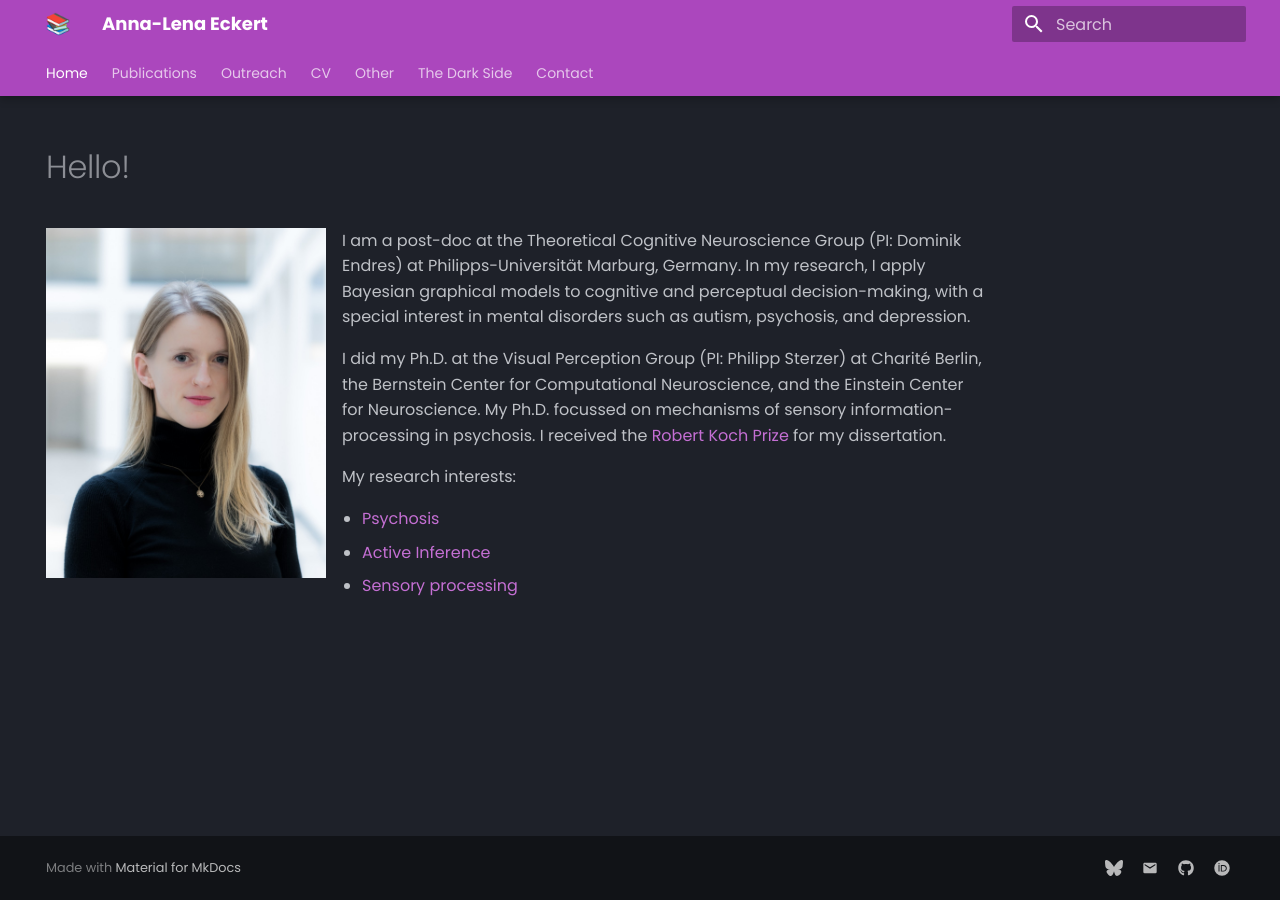
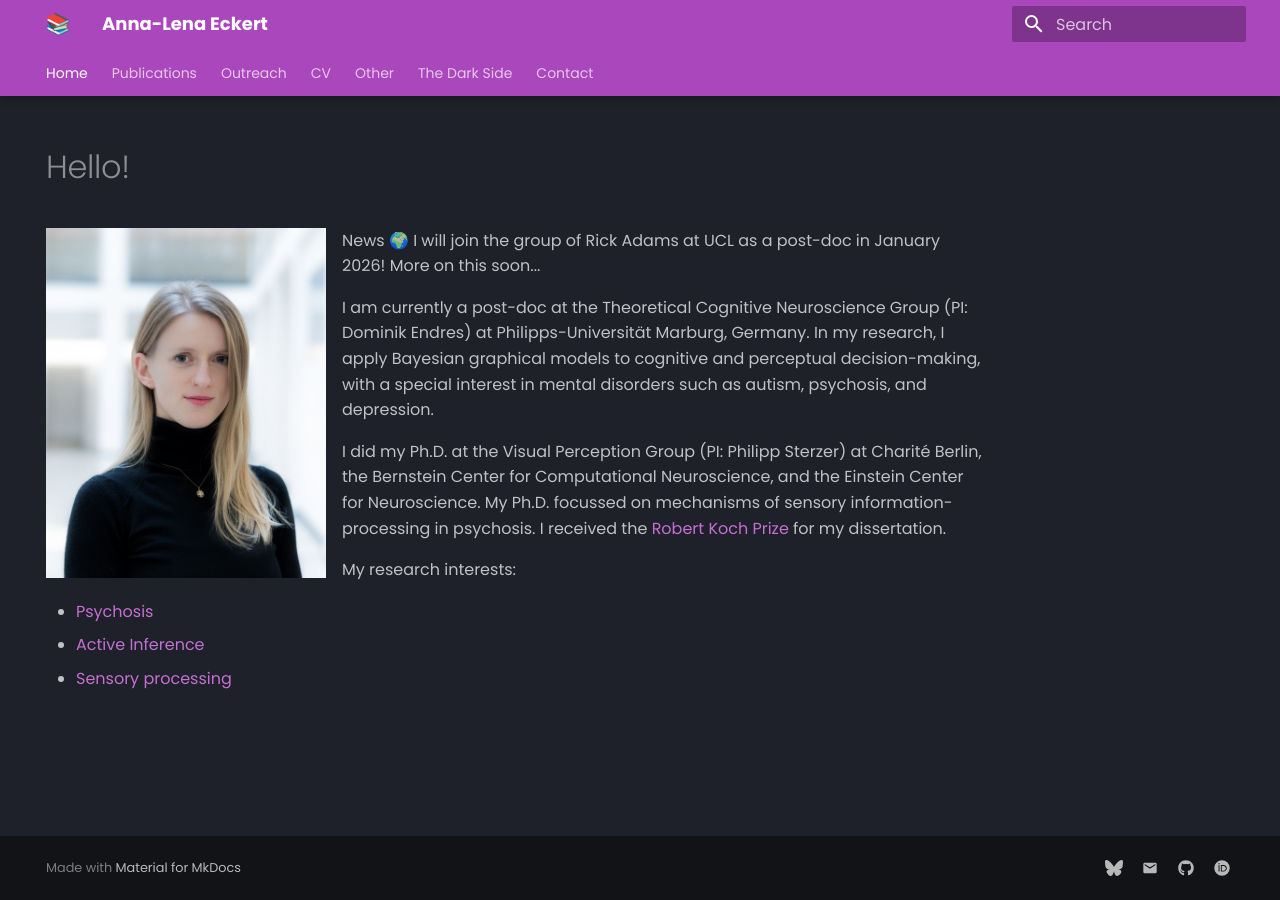
Before and after one commit to Eckertal/personal-website, an MkDocs documentation site: the page built from docs/index.md, in a window 1280 px wide. Built offline with MkDocs 1.6.1 and Material for MkDocs 9.7.7, drawn with Linux system fonts in a browser that asks for light colours.

Commit message:
added UCL news to index

```diff
--- a/docs/index.md
+++ b/docs/index.md
@@ -7,7 +7,9 @@ hide:
 
 ![eckert](assets/images/eckert.jpg){align=left width=280}
 
-I am a post-doc at the Theoretical Cognitive Neuroscience Group (PI: Dominik Endres) at Philipps-Universität Marburg, Germany. In my research, I apply Bayesian graphical models to cognitive and perceptual decision-making, with a special interest in mental disorders such as autism, psychosis, and depression.
+News 🌍 I will join the group of Rick Adams at UCL as a post-doc in January 2026! More on this soon...
+
+I am currently a post-doc at the Theoretical Cognitive Neuroscience Group (PI: Dominik Endres) at Philipps-Universität Marburg, Germany. In my research, I apply Bayesian graphical models to cognitive and perceptual decision-making, with a special interest in mental disorders such as autism, psychosis, and depression.
 
 I did my Ph.D. at the Visual Perception Group (PI: Philipp Sterzer) at Charité Berlin, the Bernstein Center for Computational Neuroscience, and the Einstein Center for Neuroscience. My Ph.D. focussed on mechanisms of sensory information-processing in psychosis. I received the [Robert Koch Prize](https://www.ecn-berlin.de/news-reader/robert-koch-prize-of-charite-2024-for-dr-anna-lena-eckert.html) for my dissertation.
 
```
